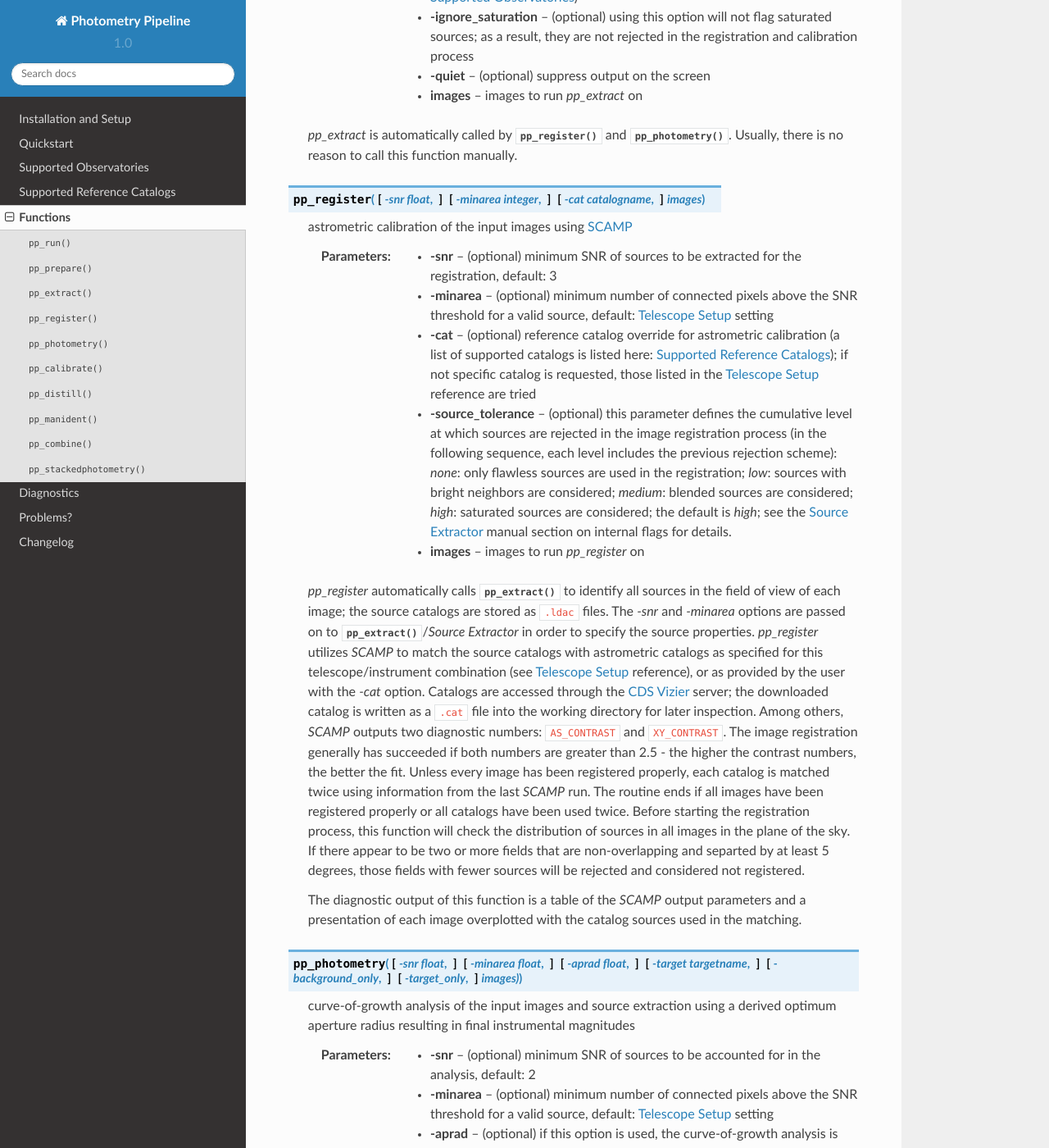
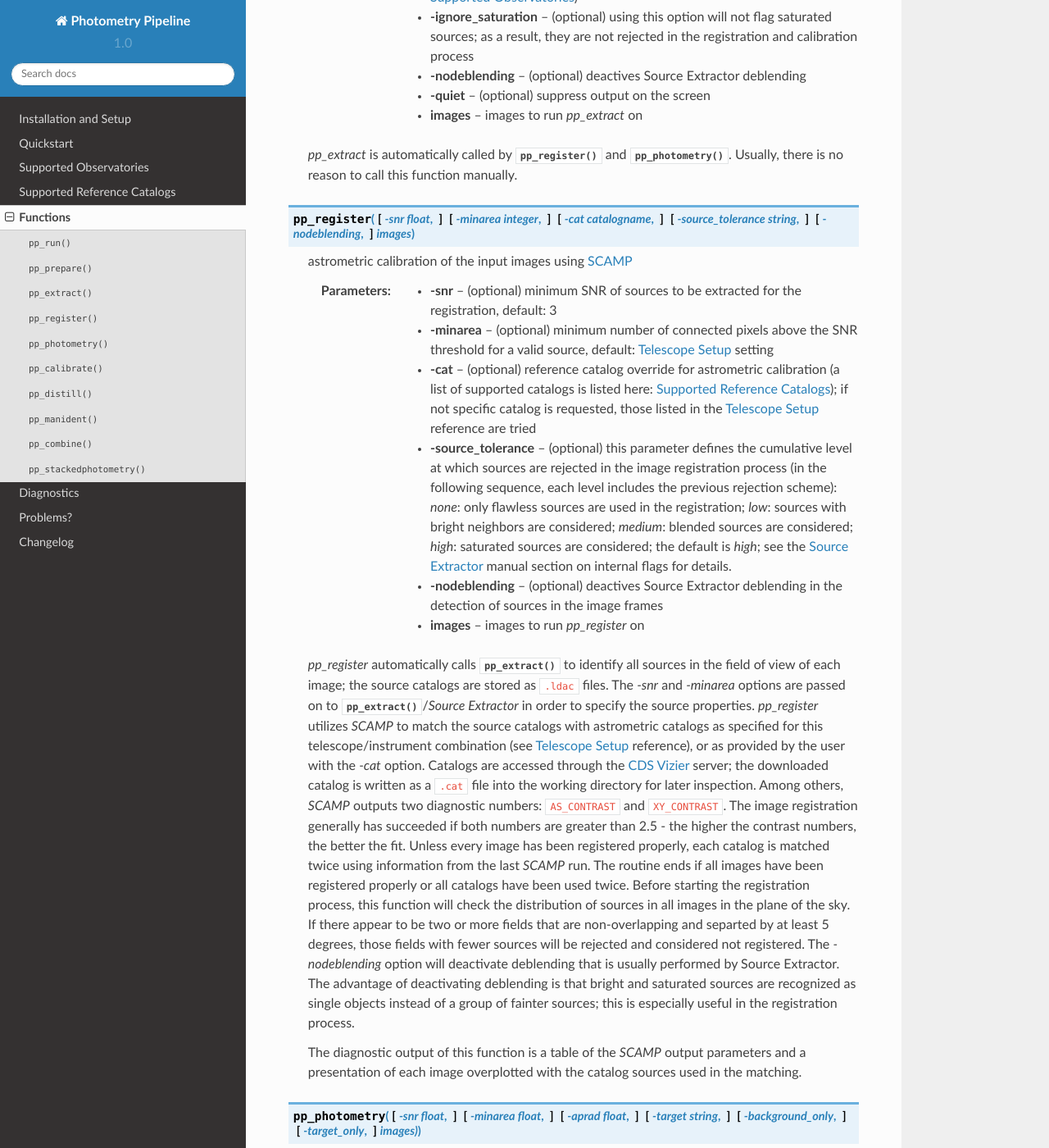
Before and after one commit to talister/photometrypipeline, a Sphinx documentation site: the page built from doc/functions.rst, in a window 1280 px wide and 1400 px high, scrolled down 2077 px. Shown: the whole window at 82% size. Built offline with Sphinx 7.4.7 and the Read the Docs theme 2.0.0, drawn with Linux system fonts in a browser that asks for light colours; some of the changed text lies outside the part shown.

Commit message:
implemented nodeblending option in pp_extract and pp_register

```diff
--- a/doc/functions.rst
+++ b/doc/functions.rst
@@ -90,7 +90,7 @@ the logical order:
    input image is available from this table.
 
 
-.. function:: pp_extract ([-snr float], [-minarea integer], [-paramfile path], [-aprad float], [-telescope name], [-ignore_saturation], [-quiet], [-write_cat], images)
+.. function:: pp_extract ([-snr float], [-minarea integer], [-paramfile path], [-aprad float], [-telescope string], [-ignore_saturation], [-nodeblending], [-quiet], images)
 
    wrapper for `Source Extractor`_
 
@@ -111,6 +111,7 @@ the logical order:
                               flag saturated sources; as a result,
                               they are not rejected in the
                               registration and calibration process
+   :param -nodeblending: (optional) deactives Source Extractor deblending
    :param -quiet: (optional) suppress output on the screen
    :param images: images to run `pp_extract` on
 
@@ -120,7 +121,7 @@ the logical order:
    function manually.
 
 
-.. function:: pp_register ([-snr float], [-minarea integer], [-cat catalogname], images)
+.. function:: pp_register ([-snr float], [-minarea integer], [-cat catalogname], [-source_tolerance string], [-nodeblending], images)
 
    astrometric calibration of the input images using `SCAMP`_
 
@@ -147,6 +148,8 @@ the logical order:
                              considered; the default is `high`; see
                              the `Source Extractor`_ manual section on
                              internal flags for details.
+   :param -nodeblending: (optional) deactives Source Extractor deblending
+                         in the detection of sources in the image frames
    :param images: images to run `pp_register` on
 
    `pp_register` automatically calls :func:`pp_extract` to identify
@@ -171,14 +174,19 @@ the logical order:
    check the distribution of sources in all images in the plane of the
    sky. If there appear to be two or more fields that are
    non-overlapping and separted by at least 5 degrees, those fields
-   with fewer sources will be rejected and considered not registered.
+   with fewer sources will be rejected and considered not
+   registered. The `-nodeblending` option will deactivate deblending
+   that is usually performed by Source Extractor. The advantage of
+   deactivating deblending is that bright and saturated sources are
+   recognized as single objects instead of a group of fainter sources;
+   this is especially useful in the registration process.
 
    The diagnostic output of this function is a table of the `SCAMP`
    output parameters and a presentation of each image overplotted with
    the catalog sources used in the matching.
 
 
-.. function:: pp_photometry ([-snr float], [-minarea float], [-aprad float], [-target targetname], [-background_only], [-target_only], images))
+.. function:: pp_photometry ([-snr float], [-minarea float], [-aprad float], [-target string], [-background_only], [-target_only], images))
 
    curve-of-growth analysis of the input images and source extraction
    using a derived optimum aperture radius resulting in final
@@ -319,7 +327,7 @@ the logical order:
 
 
 
-.. function:: pp_distill ([-target string], [-offset float float], [-fixed_coo float float], images)
+.. function:: pp_distill ([-target string], [-offset float float], [-positions string], [-fixedtargets string], [-variable_stars], [-asteroids], [-reject string], images)
 
    extraction of calibrated photometry for targets
 
```
Also changed, not shown: other parts of doc/functions.rst (+2 -2 lines), pp_extract.py (+9 -4 lines), pp_register.py (+8 -3 lines).
